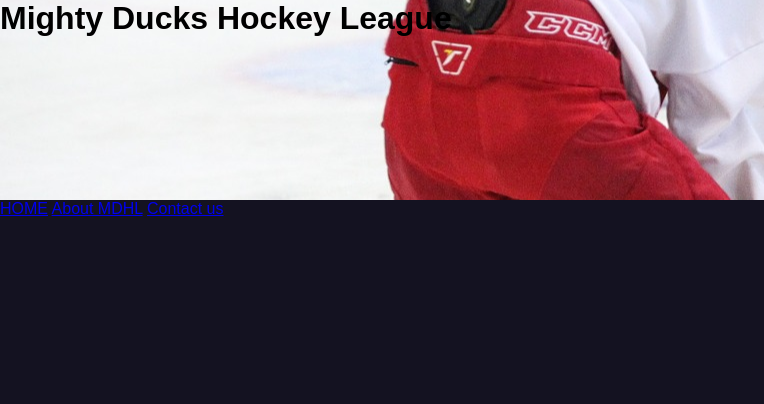
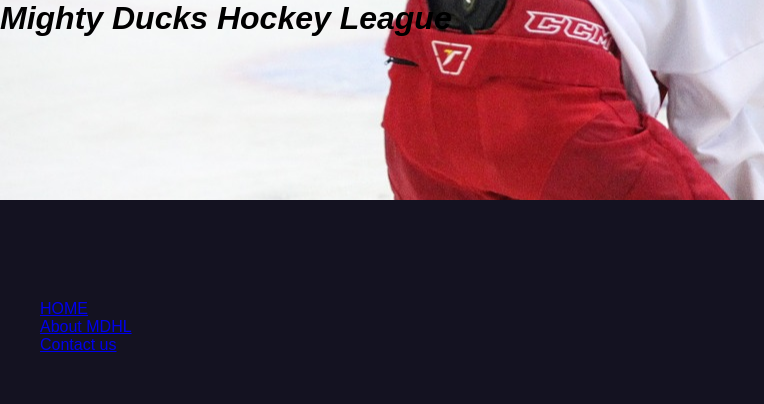
Before and after one commit to martinje2555/MDHL_Martin, a plain HTML site: page aboutmdhl.html in a window 1280 px wide. Shown: the top 404 px of the page, 0-764 px from the left. Drawn offline with Linux system fonts and the light colour scheme.

Commit message:
Cambios en css y html

```diff
--- a/aboutmdhl.html
+++ b/aboutmdhl.html
@@ -14,11 +14,13 @@
     <div class="logo">
     <img src="./assets/Logo_Mighty_ducks-01.png" alt="Logo de la Liga" width="150">
 </div>
-    <nav>
-        <a href="#">HOME</a>
-        <a href="./aboutmdhl.html">About MDHL</a>
-        <a href="./contact.html">Contact us</a>
-    </nav>
+    <div class="menu">
+        <ul>
+            <li><a href="#">HOME</a></li>
+            <li><a href="./aboutmdhl.html">About MDHL</a></li>
+            <li><a href="./contact.html">Contact us</a></li>
+    </ul>
+    </div>
     <main>
     <img src="./assets/hockey_2.jpg" alt="Jugador golpeando el taco" width="250">
 
--- a/styles.css
+++ b/styles.css
@@ -1,3 +1,4 @@
+
 *{
     border: 0;
     margin: 0;
@@ -11,6 +12,8 @@ body{
 }
 h1{
     color: black;
+    font-size: 64;
+    font-style: italic;
 }
 
 header{
@@ -30,9 +33,13 @@ header{
     right: 0px;
 }
 
-navbar{
+.menu{
     display: block;
     margin-top: 100px;
+}
+
+ul{
+    list-style: none;
 }
 
 main{
```
Also changed, not shown: contact.html (+7 -5 lines), index.html (+7 -5 lines).
